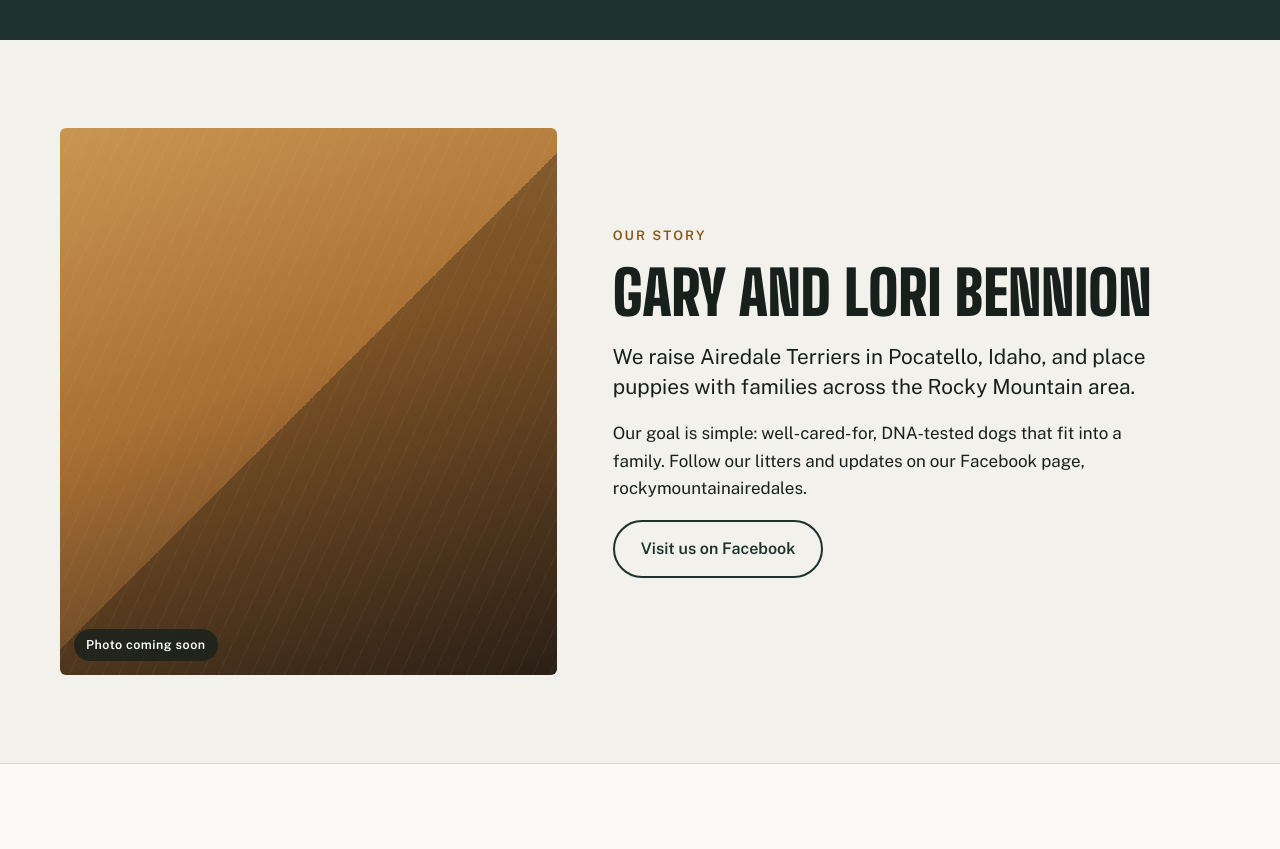
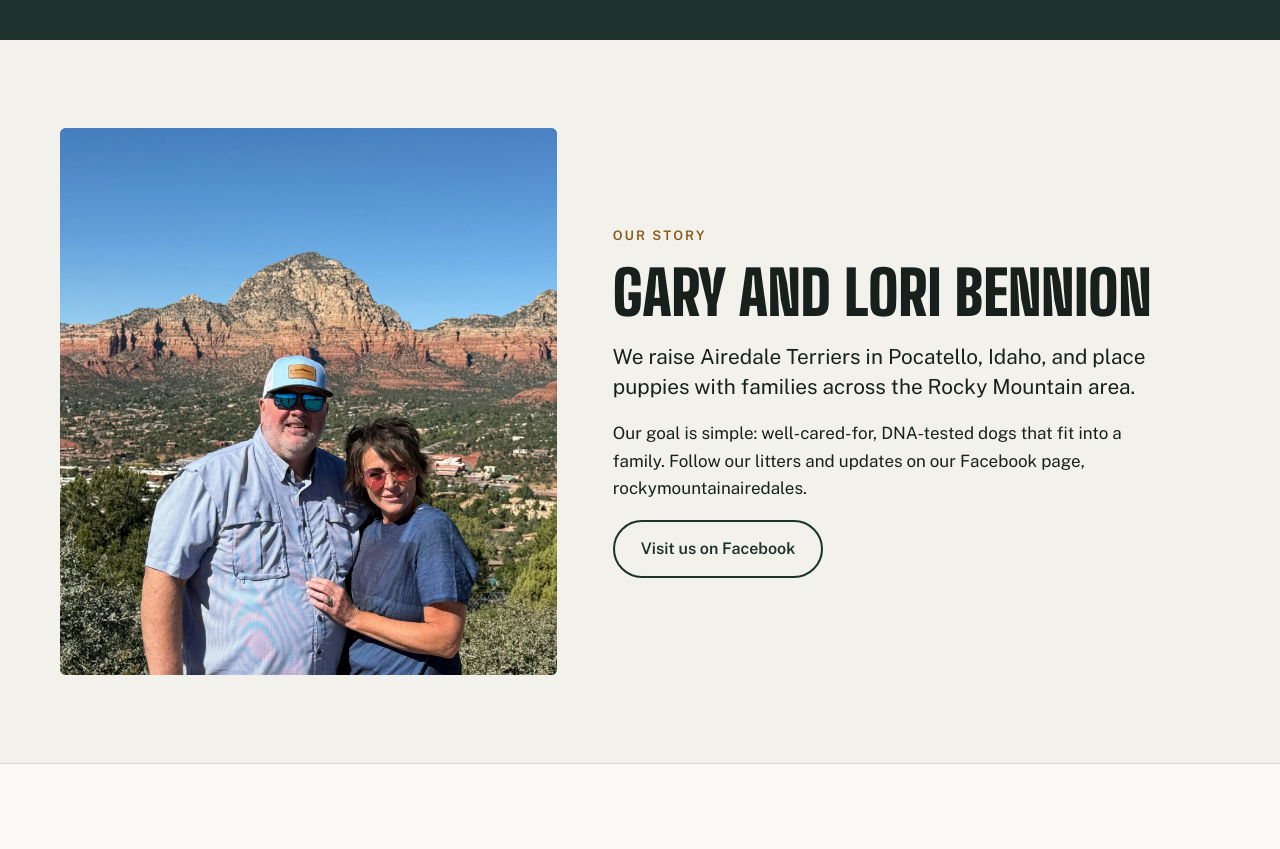
Before and after one commit to rockymountainairedales/rockymountainairedales.github.io, a plain HTML site: page index.html in a window 1280 px wide. Shown: the part 3160-4009 px from the top of the page. Drawn offline with nearby package versions, Linux system fonts and the light colour scheme.

Commit message:
Update story section with actual image
Replaced placeholder image with actual photo of Gary and Lori Bennion.

```diff
--- a/index.html
+++ b/index.html
@@ -174,7 +174,7 @@ footer .wrap{display:flex;flex-wrap:wrap;justify-content:space-between;gap:12px}
 </section>
 <section id="story">
   <div class="wrap story">
-    <div class="ph" role="img" aria-label="Gary and Lori Bennion"><span>Photo coming soon</span></div>
+    <div class="ph"><img src="IMG_5752.jpeg" alt="Gary and Lori Bennion with red rock mountains behind them" style="object-position:44% 50%" loading="lazy"></div>
     <div>
       <p class="kicker">Our story</p>
       <h2>Gary and Lori Bennion</h2>
```
